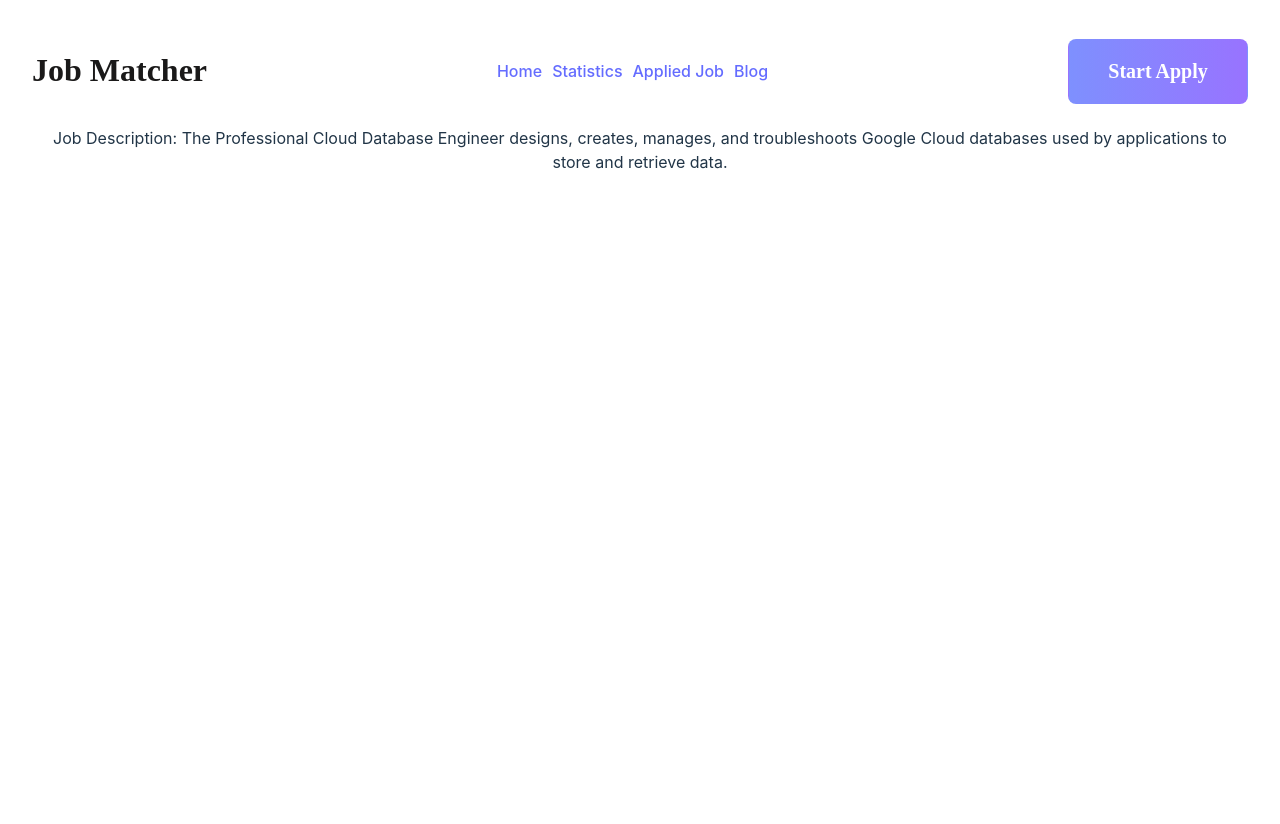
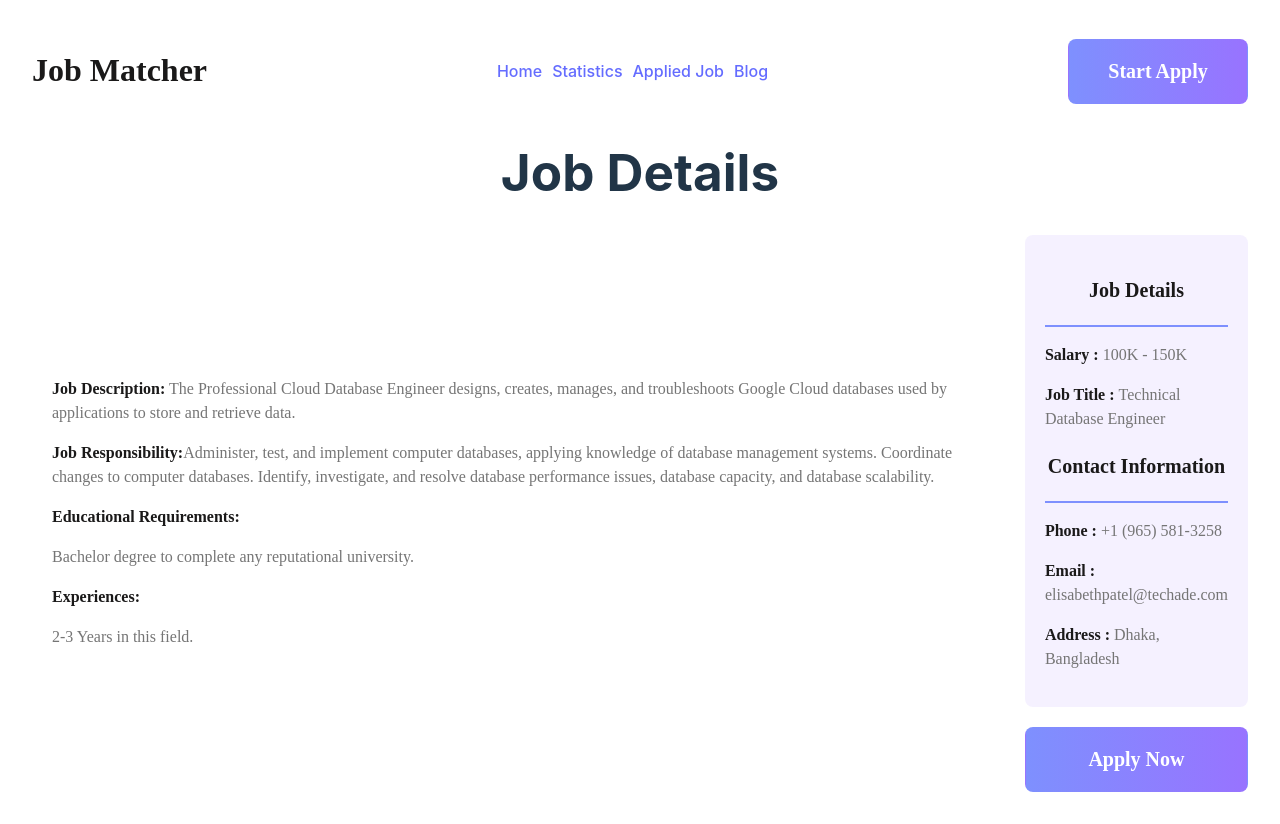
Before and after one commit to ataur28/job-matchers, a React (Vite) app: page /job/1 in a window 1280 px wide. Before the commit the page ends 800 px from the top, so only its background shows below. Built offline with nearby package versions, Linux system fonts and the light colour scheme.

Commit message:
update job details part

```diff
--- a/src/components/JobDetailsAll/JobDetailsAll.css
+++ b/src/components/JobDetailsAll/JobDetailsAll.css
@@ -0,0 +1,55 @@
+.job-details-container{
+    display: flex;
+    justify-content: space-between;
+    align-items: center;
+}
+.job-details-dec{
+    padding: 20px;
+}
+.job-details-primary-text {
+    font-family: 'Manrope';
+    font-style: normal;
+    font-weight: 500;
+    font-size: 16px;
+    color: #757575;
+    text-align: left;
+}
+
+.text-bold {
+    font-weight: bold;
+    color: #1A1919;
+    text-align: left;
+}
+
+.job-details-title-primary {
+    font-family: 'Manrope';
+    font-style: normal;
+    font-weight: 800;
+    font-size: 20px;
+    color: #1A1919;
+}
+
+.job-details-info{
+    background-color:  rgba(152, 115, 255, 0.1) ;
+    padding: 20px;
+    border-radius: 8px;
+
+}
+
+.hr{
+    border: 1px solid #7E90FE;
+}
+
+.apply-btn{
+    background: linear-gradient(90deg, #7E90FE 0%, #9873FF 100%);
+    border-radius: 8px;
+    padding: 20px;
+    font-family: 'Manrope';
+    font-style: normal;
+    font-weight: 800;
+    font-size: 20px;
+    /* color: #FFFFFF !important;  */
+    color: #FFFFFF;
+    width: 100%;
+    margin-top: 20px;
+}
--- a/src/components/JobDetailsAll/JobDetailsAll.jsx
+++ b/src/components/JobDetailsAll/JobDetailsAll.jsx
@@ -3,24 +3,48 @@ import './JobDetailsAll.css'
 import { useLoaderData, useParams } from 'react-router-dom';
 
 const JobDetailsAll = () => {
-    const {jobId} = useParams();
+    const { jobId } = useParams();
     // const jobs = useLoaderData();
     // console.log(jobs)
-    const[details, setDetails] = useState(useLoaderData());
+    const [details, setDetails] = useState(useLoaderData());
     console.log(details);
 
-    const job = details.find((job) => job.id == jobId )
+    const job = details.find((job) => job.id == jobId)
     console.log(job)
     // setJobs(jobDetails);
-    const {jobDescription, jobResponsibility} = job;
+    const { jobDescription, jobResponsibility, requirement, experiences, salary, title, phone, email, location } = job;
 
     console.log(jobId);
     return (
         <div>
             <div>
-                <p>Job Description: {jobDescription}</p>
+                <h1>Job Details</h1>
             </div>
-            <div></div>
+            <div className='job-details-container'>
+                <div className='job-details-dec'>
+                    <p className='job-details-primary-text'><span className='text-bold'>Job Description:</span> {jobDescription}</p>
+                    <p className='job-details-primary-text'><span className='text-bold'>Job Responsibility:</span>{jobResponsibility}</p>
+                    <p className='job-details-primary-text'><span className='text-bold'>Educational Requirements:</span></p>
+                    <p className='job-details-primary-text'>{requirement}</p>
+                    <p className='job-details-primary-text'><span className='text-bold'>Experiences:</span></p>
+                    <p className='job-details-primary-text'>{experiences}</p>
+
+                </div>
+                <div>
+                    <div className='job-details-info'>
+                        <h3 className='job-details-title-primary'>Job Details</h3>
+                        <hr className='hr' />
+                        <p className='job-details-primary-text'><span className='text-bold'>Salary : </span>{salary}</p>
+                        <p className='job-details-primary-text'><span className='text-bold'>Job Title : </span>{title}</p>
+                        <h3 className='job-details-title-primary'>Contact Information</h3>
+                        <hr className='hr' />
+                        <p className='job-details-primary-text'><span className='text-bold'>Phone : </span>{phone}</p>
+                        <p className='job-details-primary-text'><span className='text-bold'>Email : </span>{email}</p>
+                        <p className='job-details-primary-text'><span className='text-bold'>Address : </span>{location}</p>
+                    </div>
+                    <button className='apply-btn'>Apply Now</button>
+                </div>
+            </div>
         </div>
     );
 };
```
